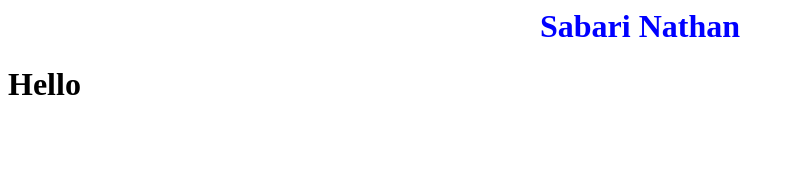
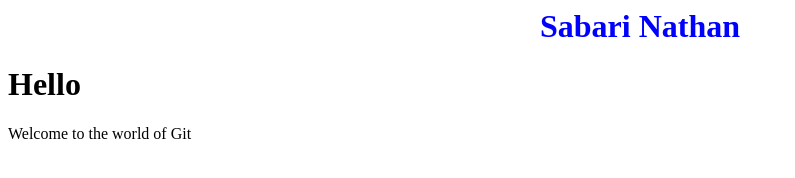
Before and after one commit to Poorna-001/gitworkshop, a plain HTML site: page index.html in a window 1280 px wide. Shown: the whole page, without its empty margins (0-795 px from the left). Drawn offline with Linux system fonts and the light colour scheme.

Commit message:
index.html

```diff
--- a/index.html
+++ b/index.html
@@ -1,2 +1,3 @@
 <center><h1 style="color: blue">Sabari Nathan</h1></center>
 <h1>Hello</h1>
+<p>Welcome to the world of Git</p>
```
